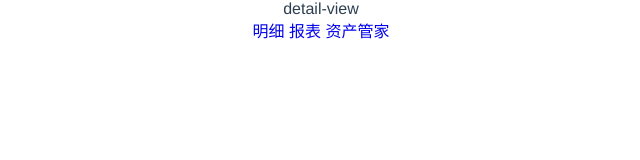
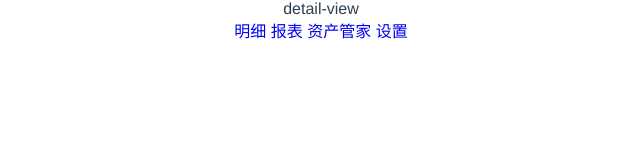
Before and after one commit to donghao-doc/KeepAccount, a Vue app: page /#/detail in a window 1280 px wide. Shown: the top 160 px of the page, without its empty margins (319-959 px from the left). Built offline with nearby package versions, Linux system fonts and the light colour scheme.

Commit message:
新增设置页面

```diff
--- a/src/router/index.ts
+++ b/src/router/index.ts
@@ -3,6 +3,7 @@ import VueRouter, { RouteConfig } from 'vue-router';
 import DetailView from '@/views/DetailView.vue';
 import ChartView from '@/views/ChartView.vue';
 import ManagerView from '@/views/ManagerView.vue'
+import SettingView from '@/views/SettingView.vue'
 import NotFound from '@/views/NotFound.vue'
 
 Vue.use(VueRouter);
@@ -31,6 +32,12 @@ const routes: Array<RouteConfig> = [
     meta: {title: '资产管家', position: 3}
   },
   {
+    path: '/setting',
+    name: 'SettingView',
+    component: SettingView,
+    meta: {title: '设置', position: 4}
+  },
+  {
     path: '*',
     name: 'NotFound',
     component: NotFound
--- /dev/null
+++ b/src/views/SettingView.vue
@@ -0,0 +1,16 @@
+<template>
+  <div>
+    setting-view
+    <GlobalNav></GlobalNav>
+  </div>
+</template>
+
+<script>
+export default {
+  name: 'SettingView'
+}
+</script>
+
+<style scoped>
+
+</style>
```
